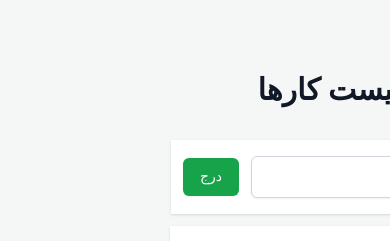
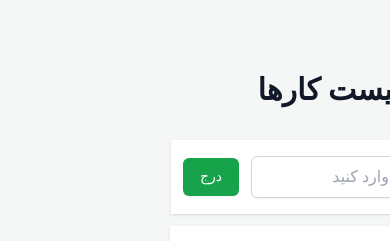
Before and after one commit to ahad-lag/todo-list, a React (Create React App) app: page / in a window 390 px wide. Shown: the top 241 px of the page. Built offline with nearby package versions, Linux system fonts and the light colour scheme.

Commit message:
add form component and refactor todo insert

```diff
--- /dev/null
+++ b/src/components/todos/form.js
@@ -0,0 +1,23 @@
+
+export default function Form({ chengeInputHandler , addTodoHandler , todo }) {
+    return(
+        <form onSubmit={addTodoHandler}>
+            <div className="flex items-center">
+                <input
+                    type="text"
+                    name="todo"
+                    onChange={chengeInputHandler}
+                    value={todo.todo}
+                    placeholder="متن خود را وارد کنید"
+                    className="block w-full py-2 px-3 border border-gray-300 bg-white rounded-md shadow-sm focus:outline-none focus:ring-indigo-500 focus:border-indigo-500 sm:text-sm"
+                />
+                <button
+                    type="submit"
+                    className="inline-flex items-center justify-center rounded-md border border-transparent bg-green-600 hover:bg-green-700 px-4 py-2 text-sm font-medium text-white shadow-sm sm:w-auto mr-3"
+                >
+                    درج
+                </button>
+            </div>
+        </form>
+    )
+}
--- a/src/components/todos/insertBox.js
+++ b/src/components/todos/insertBox.js
@@ -1,6 +1,7 @@
 import React , { useState } from "react";
 import { useDispatch } from "react-redux";
 import { addTodo } from './../../store/slices/todoSlice';
+import Form from './form'
 
 export default function InsertBox() {
 
@@ -33,24 +34,11 @@ export default function InsertBox() {
     return(
         <div className="mt-8 sm:mx-auto sm:w-full sm:max-w-2xl">
             <div className="w-full bg-white py-4 px-3 shadow sm:rounded-lg sm:px-4 text-center">
-                <form onSubmit={addTodoHandler}>
-                    <div className="flex items-center">
-                        <input
-                            type="text"
-                            name="todo"
-                            onChange={chengeInputHandler}
-                            value={todo.todo}
-                            placeholder="کاراتو بگو"
-                            className="block w-full py-2 px-3 border border-gray-300 bg-white rounded-md shadow-sm focus:outline-none focus:ring-indigo-500 focus:border-indigo-500 sm:text-sm"
-                        />
-                        <button
-                            type="submit"
-                            className="inline-flex items-center justify-center rounded-md border border-transparent bg-green-600 hover:bg-green-700 px-4 py-2 text-sm font-medium text-white shadow-sm sm:w-auto mr-3"
-                        >
-                            درج
-                        </button>
-                    </div>
-                </form>
+                <Form
+                    chengeInputHandler={chengeInputHandler}
+                    addTodoHandler={addTodoHandler}
+                    todo={todo}
+                />
             </div>
         </div>
     )
```
